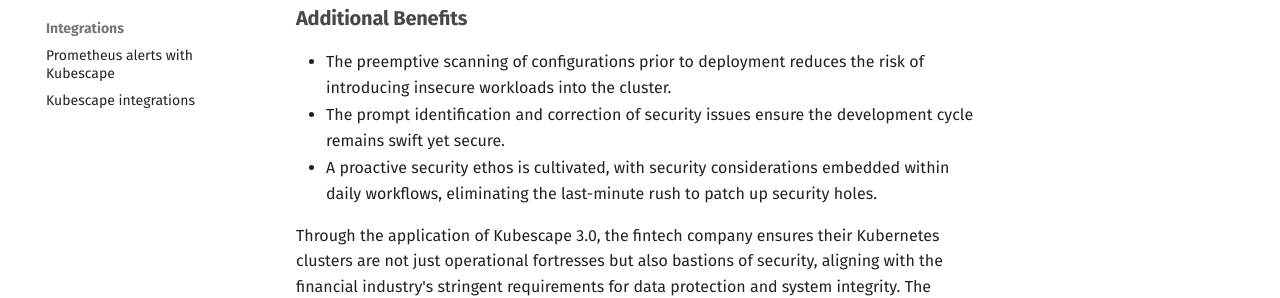
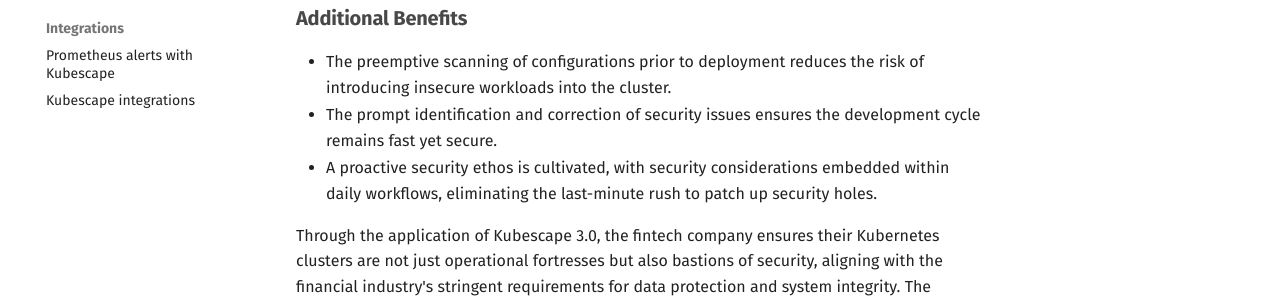
Before and after one commit to kubescape/kubescape.io, an MkDocs documentation site: the page built from docs/use_cases/kubescape-3.0-secure-development-cluster.md, in a window 1280 px wide and 900 px high, scrolled down 1330 px. Shown: the part 341-639 px from the top of the window. Built offline with MkDocs 1.6.1 and Material for MkDocs 9.7.7, drawn with Linux system fonts in a browser that asks for light colours; comment, search, counter and statistics services are not loaded.

Commit message:
Update docs/use_cases/kubescape-3.0-secure-development-cluster.md
Co-authored-by: Oshrat Nir <45561829+Oshratn@users.noreply.github.com>
Signed-off-by: Gal Gibli <gal.gibli@gmail.com>

```diff
--- a/docs/use_cases/kubescape-3.0-secure-development-cluster.md
+++ b/docs/use_cases/kubescape-3.0-secure-development-cluster.md
@@ -44,7 +44,7 @@
 
 
 * The preemptive scanning of configurations prior to deployment reduces the risk of introducing insecure workloads into the cluster.
-* The prompt identification and correction of security issues ensure the development cycle remains swift yet secure.
+* The prompt identification and correction of security issues ensures the development cycle remains fast yet secure.
 * A proactive security ethos is cultivated, with security considerations embedded within daily workflows, eliminating the last-minute rush to patch up security holes.
 
 Through the application of Kubescape 3.0, the fintech company ensures their Kubernetes clusters are not just operational fortresses but also bastions of security, aligning with the financial industry's stringent requirements for data protection and system integrity. The combination of early-stage scanning and continuous integration checks transforms security from a potential development bottleneck into a seamless part of the development lifecycle, fortifying their infrastructure and paving the way for secure innovation in the financial sector.
```
